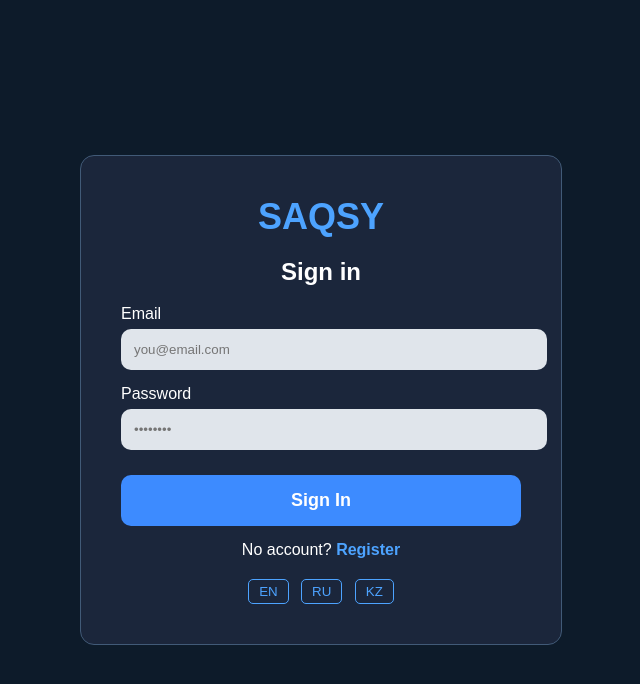
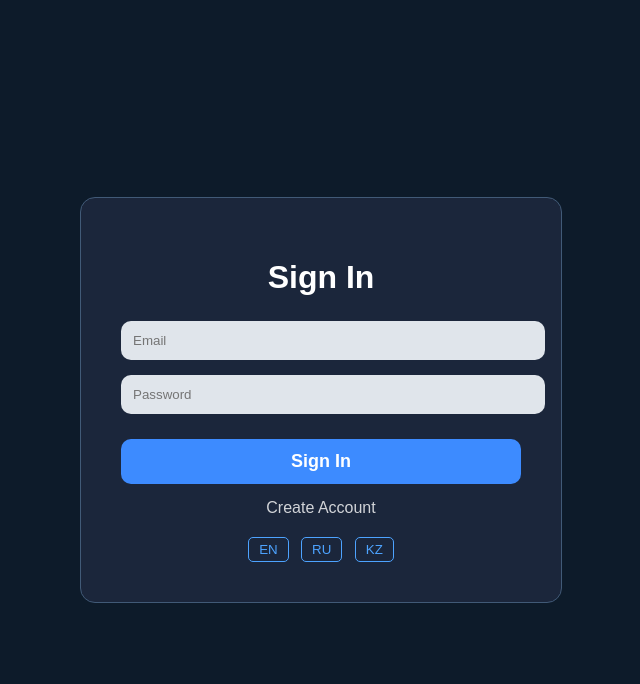
Before and after one commit to Sitetrypls/polic-menegment_assig, a plain HTML site: page index.html in a window 1280 px wide. Shown: the whole page, without its empty margins (319-959 px from the left). Drawn offline with Linux system fonts and the light colour scheme.

Commit message:
Refactor HTML structure and styling for login page

```diff
--- a/index.html
+++ b/index.html
@@ -8,72 +8,47 @@
 <style>
 body {
     margin: 0;
-    height: 100vh;
     background: #0D1B2A;
+    color: #fff;
     font-family: Arial, sans-serif;
-    color: #fff;
     display: flex;
     justify-content: center;
     align-items: center;
+    height: 100vh;
 }
-.card {
+.container {
+    width: 400px;
     background: #1B263B;
-    width: 400px;
     padding: 40px;
-    border-radius: 14px;
+    border-radius: 15px;
+    text-align: center;
     border: 1px solid #415A77;
-    text-align: center;
 }
-.logo {
-    font-size: 36px;
-    font-weight: bold;
-    margin-bottom: 15px;
-    color: #4DA3FF;
-}
-label {
-    display: block;
-    margin: 15px 0 6px;
-    text-align: left;
+h1 {
+    margin-bottom: 25px;
 }
 input {
     width: 100%;
-    padding: 13px;
+    padding: 12px;
+    margin-bottom: 15px;
     border-radius: 10px;
     border: none;
     background: #E0E5EB;
 }
 .btn {
     width: 100%;
-    padding: 15px;
-    margin-top: 25px;
+    padding: 12px;
     background: #3D8BFF;
     border: none;
     border-radius: 10px;
     font-size: 18px;
     color: #fff;
     font-weight: bold;
+    margin-top: 10px;
     cursor: pointer;
-    transition: 0.3s;
 }
 .btn:hover {
     background: #1F6EF4;
-    transform: scale(1.03);
-}
-
-.switch-link {
-    margin-top: 15px;
-}
-.switch-link a {
-    color: #4DA3FF;
-    text-decoration: none;
-    font-weight: bold;
-}
-.switch-link a:hover {
-    text-decoration: underline;
-}
-
-.lang-switch {
-    margin-top: 20px;
 }
 .lang-switch button {
     background: none;
@@ -83,66 +58,67 @@ input {
     border-radius: 5px;
     margin: 0 4px;
     cursor: pointer;
-    transition: 0.3s;
 }
 .lang-switch button:hover {
     background: #4DA3FF;
     color: #fff;
+}
+.register {
+    margin-top: 15px;
+    cursor: pointer;
+    opacity: 0.8;
+}
+.register:hover {
+    opacity: 1;
 }
 </style>
 </head>
 
 <body>
 
-<div class="card">
-    <div class="logo" data-i18n="brand">SAQSY</div>
-    <h2 data-i18n="login_title">Sign in</h2>
+<div class="container">
+    <h1 data-i18n="login_title">Sign In</h1>
 
-    <label data-i18n="email">Email</label>
-    <input type="email" placeholder="you@email.com">
+    <input type="text" placeholder="Email" data-i18n-placeholder="email">
+    <input type="password" placeholder="Password" data-i18n-placeholder="password">
 
-    <label data-i18n="password">Password</label>
-    <input type="password" placeholder="••••••••">
+    <button class="btn" onclick="goto('dashboard.html')" data-i18n="signin_btn">Sign In</button>
 
-    <button class="btn" onclick="goDashboard()" data-i18n="login_btn">Sign In</button>
-
-    <div class="switch-link">
-        <span data-i18n="no_account">No account?</span>
-        <a href="#" data-i18n="register_link">Register</a>
+    <div class="register" onclick="goto('register.html')" data-i18n="no_acc">
+        Create Account
     </div>
 
-    <div class="lang-switch">
+    <div class="lang-switch" style="margin-top:20px;">
         <button onclick="setLang('en')">EN</button>
         <button onclick="setLang('ru')">RU</button>
         <button onclick="setLang('kz')">KZ</button>
     </div>
 </div>
 
+<script>
+const translations = {
+    en:{login_title:"Sign In",email:"Email",password:"Password",signin_btn:"Sign In",no_acc:"Create Account"},
+    ru:{login_title:"Войти",email:"Эл. почта",password:"Пароль",signin_btn:"Войти",no_acc:"Создать аккаунт"},
+    kz:{login_title:"Кіру",email:"Email",password:"Құпия сөз",signin_btn:"Кіру",no_acc:"Тіркелу"}
+};
 
-<script>
-function goDashboard() {
-    window.location.href = "dashboard.html"; // поменяем когда создадим
+function setLang(lang){
+    localStorage.setItem("lang",lang);
+    updateLang();
 }
 
-const translations = {
-    en: {
-        brand: "SAQSY",
-        login_title: "Sign in",
-        email: "Email",
-        password: "Password",
-        login_btn: "Sign In",
-        no_account: "No account?",
-        register_link: "Register"
-    },
-    ru: {
-        brand: "SAQSY",
-        login_title: "Вход",
-        email: "Электронная почта",
-        password: "Пароль",
-        login_btn: "Войти",
-        no_account: "Нет аккаунта?",
-        register_link: "Регистрация"
-    },
-    kz: {
-        brand: "SAQSY",
-        login_title: "Кіру",
+function updateLang(){
+    const lang = localStorage.getItem("lang") || "en";
+    document.querySelectorAll("[data-i18n]").forEach(el => {
+        el.textContent = translations[lang][el.getAttribute("data-i18n")];
+    });
+    document.querySelectorAll("[data-i18n-placeholder]").forEach(el => {
+        el.placeholder = translations[lang][el.getAttribute("data-i18n-placeholder")];
+    });
+}
+updateLang();
+</script>
+
+<script src="app.js"></script>
+</body>
+</html>
```
